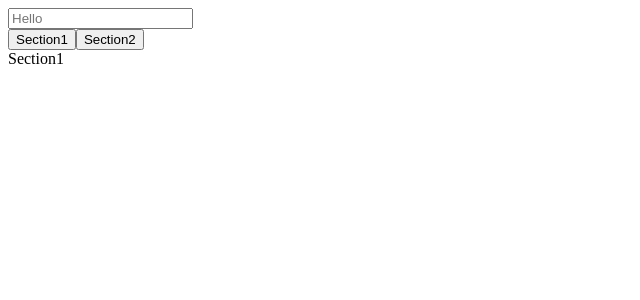
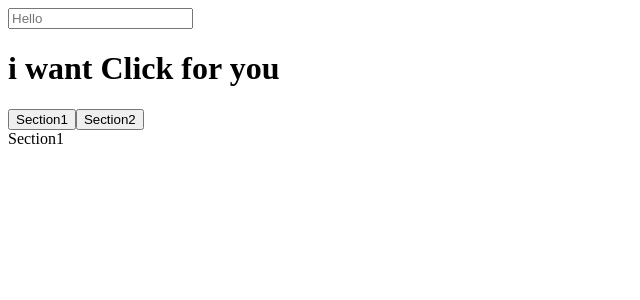
Before and after one commit to hjw4595/myWeb, a React (Create React App) app: page / in a window 1280 px wide. Shown: the top 300 px of the page, without its empty margins (0-640 px from the left). Built offline with nearby package versions, Linux system fonts and the light colour scheme.

Commit message:
useEffect(useClick)

```diff
--- a/src/App.js
+++ b/src/App.js
@@ -1,5 +1,6 @@
 import React from "react";
 import useTitle from "./function/useEffect/useTitle/index"
+import useClick from "./function/useEffect/useClick/index"
 import useInput from "./function/useInput/index"
 import useTab from "./function/useTabs/index"
 
@@ -17,6 +18,11 @@ const content = [
 const App =() => {
   const titleUpdate = useTitle("Loading");
   setTimeout(() => titleUpdate("HOME"), 5000)
+
+  const clicked = () => {
+    console.log("CLICKED")
+  }
+  const clickUpdate = useClick(clicked);
   //tab
   const {currentItem, changeItem} = useTab(0,content);
   //input
@@ -29,6 +35,7 @@ const App =() => {
     <div>
     <div>
       <input placeholder="Hello" {...name} />
+      <h1 ref={ clickUpdate }>i want Click for you</h1>
     </div>
     <div>
       {content.map((section,index) =>(<button onClick={()=> changeItem(index)} >{section.tab}</button>))}
--- /dev/null
+++ b/src/function/useEffect/useClick/index.js
@@ -0,0 +1 @@
+export { useClick as default } from "./useClick";
--- /dev/null
+++ b/src/function/useEffect/useClick/useClick.js
@@ -0,0 +1,16 @@
+import { useEffect , useRef } from "react";
+
+export const useClick = onClick => {
+    const element = useRef();
+    useEffect(() => {
+        if (element.current) {
+          element.current.addEventListener("click", onClick);
+        }
+        return () => {
+          if (element.current) {
+            element.current.removeEventListener("click", onClick);
+          }
+        };
+      }, []);
+    return element;
+  };
```
Also changed, not shown: 1 other file (tests, documents, lock files or other folders).
